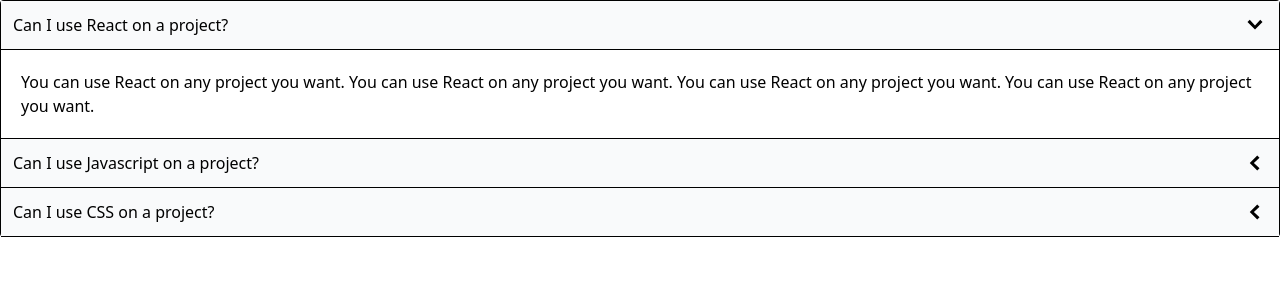
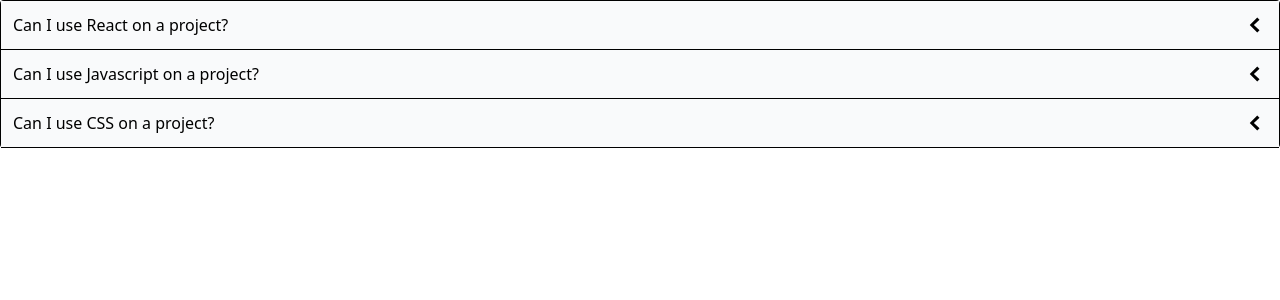
Before and after one commit to ttuannguyen/buttons, a React (Vite) app: page / in a window 1280 px wide. Shown: the top 300 px of the page. Built offline with nearby package versions, Linux system fonts and the light colour scheme.

Commit message:
change initial state of expandedIndex to -1 so nothing is expanded at first

```diff
--- a/src/components/Accordion.js
+++ b/src/components/Accordion.js
@@ -2,7 +2,7 @@
 import { GoChevronDown, GoChevronLeft } from "react-icons/go";
 
 const Accordion = ({ items }) => {
-  const [expandedIndex, setExpandedIndex] = useState(0);
+  const [expandedIndex, setExpandedIndex] = useState(-1);
 
   const handleClick = (nextIndex) => {
     setExpandedIndex(nextIndex);
```
